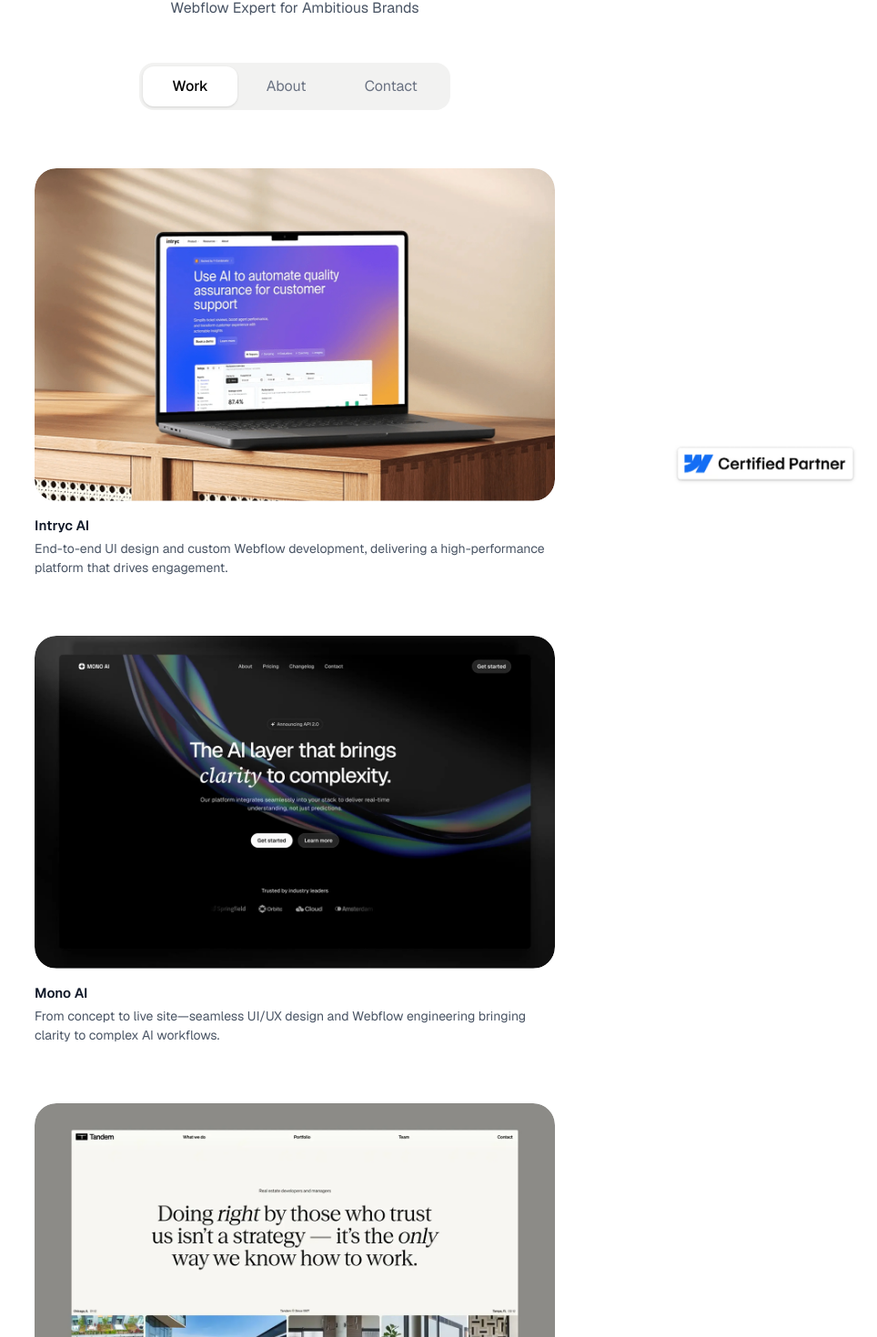
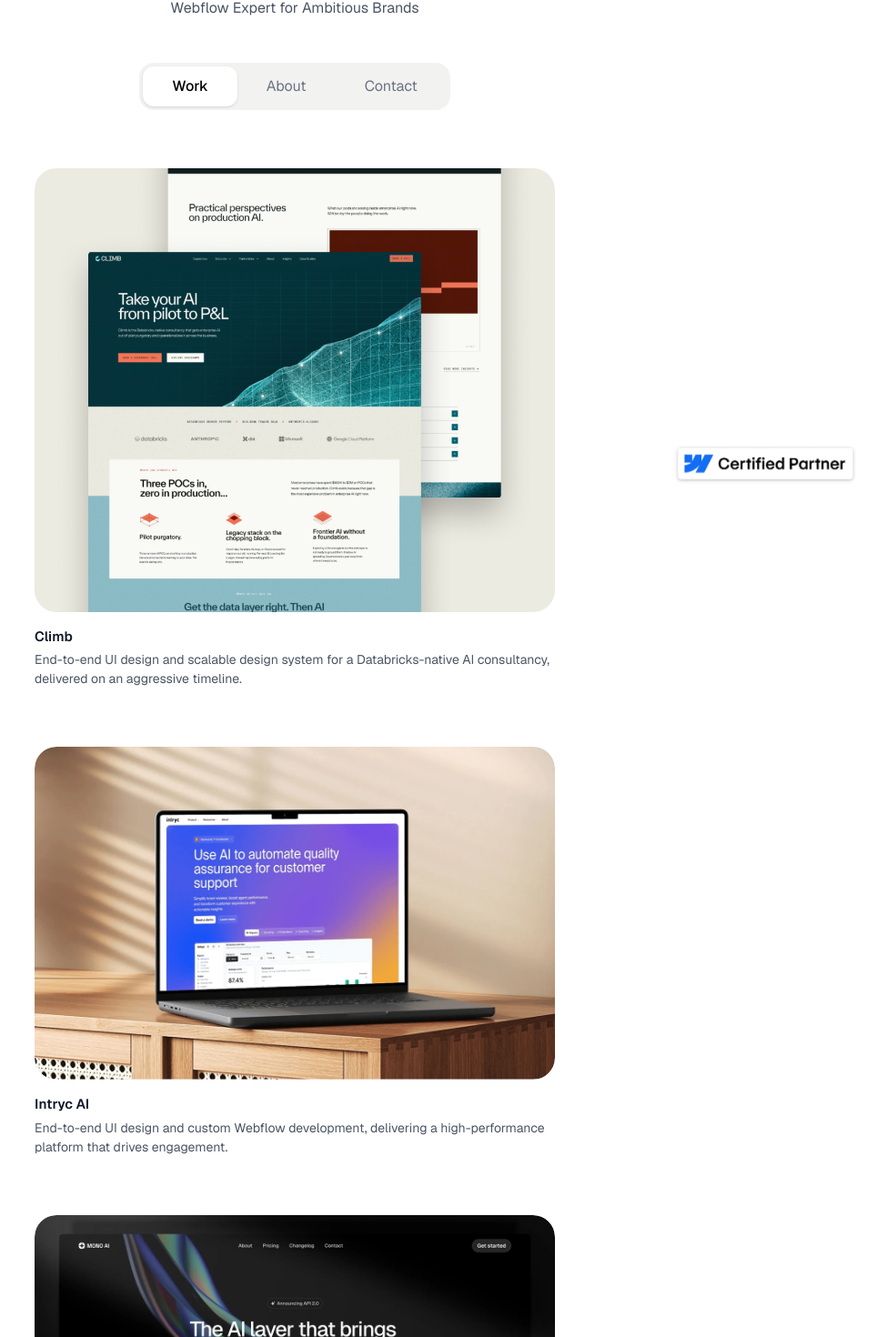
Before and after one commit to Tommyisbae/ariyibitomiwa, a React (Vite) app: page / in a window 1280 px wide. Shown: the part 247-1717 px from the top of the page at 91% size, without its empty margins (316-1280 px from the left). Built offline with nearby package versions, Linux system fonts and the light colour scheme.

Commit message:
added climb

```diff
--- a/src/App.tsx
+++ b/src/App.tsx
@@ -4,34 +4,41 @@
 const PROJECTS = [
   {
     id: 1,
+    title: 'Climb',
+    description: 'End-to-end UI design and scalable design system for a Databricks-native AI consultancy, delivered on an aggressive timeline.',
+    coverUrl: '/climb-cover.png',
+    liveUrl: 'https://www.figma.com/design/i1j3INxeLTFz7ahk2TJHH2/Climb-Website---May-21?node-id=75-2&t=03oOrppFtBRcBFSH-1'
+  },
+  {
+    id: 2,
     title: 'Intryc AI',
     description: 'End-to-end UI design and custom Webflow development, delivering a high-performance platform that drives engagement.',
     coverUrl: '/0lG7iLlrMlQuKB1qJ4CddTWzo.mp4.png',
     liveUrl: 'https://www.intryc.com/'
   },
   {
-    id: 2,
+    id: 3,
     title: 'Mono AI',
     description: 'From concept to live site—seamless UI/UX design and Webflow engineering bringing clarity to complex AI workflows.',
     coverUrl: '/Y43TDcqsno5M4iq5IHuxI0pTu2Y.mp4.png',
     liveUrl: 'https://mono-ai-e3cdb7.webflow.io/'
   },
   {
-    id: 3,
+    id: 4,
     title: 'Tandem',
     description: 'Pixel-perfect web design paired with flawless Webflow execution to bridge an ambitious brand vision.',
     coverUrl: '/K33SR12U1IWujvZkbVkYKGAzhI.mp4.png',
     liveUrl: 'https://www.thetandemco.com/'
   },
   {
-    id: 4,
+    id: 5,
     title: 'Cameron Gawley',
     description: 'Comprehensive UX design and scalable Webflow development transitioning a DTC consultant into a strategic institution.',
     coverUrl: '/0lG7iLlrMlQuKB1qJ4CddTWzo.mp4 (2).png',
     liveUrl: 'https://www.camerongawley.com/'
   },
   {
-    id: 5,
+    id: 6,
     title: 'Haven Oaks',
     description: 'End-to-end product design and robust Webflow architecture for an accessible, trust-driven care platform.',
     coverUrl: '/0lG7iLlrMlQuKB1qJ4CddTWzo.mp4 (1).png',
```
Also changed, not shown: climb-cover.png (added).
